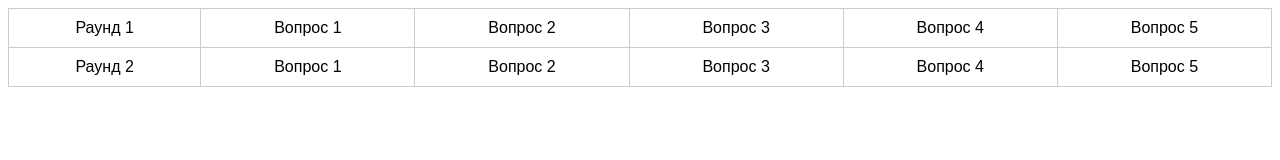
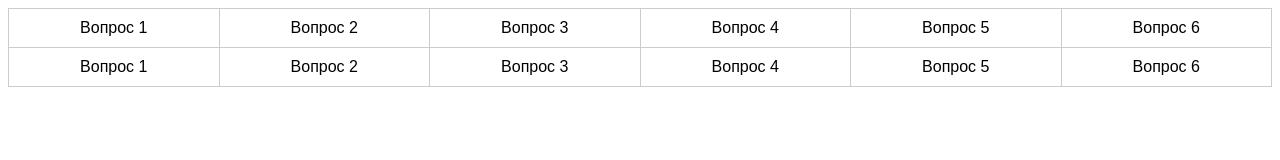
Before and after one commit to shaikouski-arkadzi/svoya_igra, a plain HTML site: page index.html in a window 1280 px wide. Drawn offline with Linux system fonts and the light colour scheme.

Commit message:
Update index.html

```diff
--- a/index.html
+++ b/index.html
@@ -57,20 +57,20 @@
 <body>
   <table>
     <tr>
-      <td>Раунд 1</td>
       <td class="question-cell" data-question="Вопрос 1">Вопрос 1</td>
       <td class="question-cell" data-question="Вопрос 2">Вопрос 2</td>
       <td class="question-cell" data-question="Вопрос 3">Вопрос 3</td>
       <td class="question-cell" data-question="Вопрос 4">Вопрос 4</td>
       <td class="question-cell" data-question="Вопрос 5">Вопрос 5</td>
+      <td class="question-cell" data-question="Вопрос 6">Вопрос 6</td>
     </tr>
     <tr>
-      <td>Раунд 2</td>
       <td class="question-cell" data-question="Вопрос 1">Вопрос 1</td>
       <td class="question-cell" data-question="Вопрос 2">Вопрос 2</td>
       <td class="question-cell" data-question="Вопрос 3">Вопрос 3</td>
       <td class="question-cell" data-question="Вопрос 4">Вопрос 4</td>
       <td class="question-cell" data-question="Вопрос 5">Вопрос 5</td>
+      <td class="question-cell" data-question="Вопрос 6">Вопрос 6</td>
     </tr>
     <!-- Добавьте другие строки с именами людей и их вопросами здесь -->
   </table>
```
